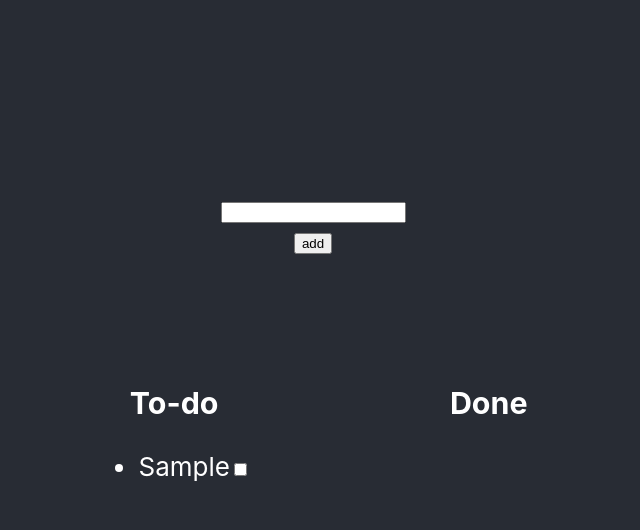
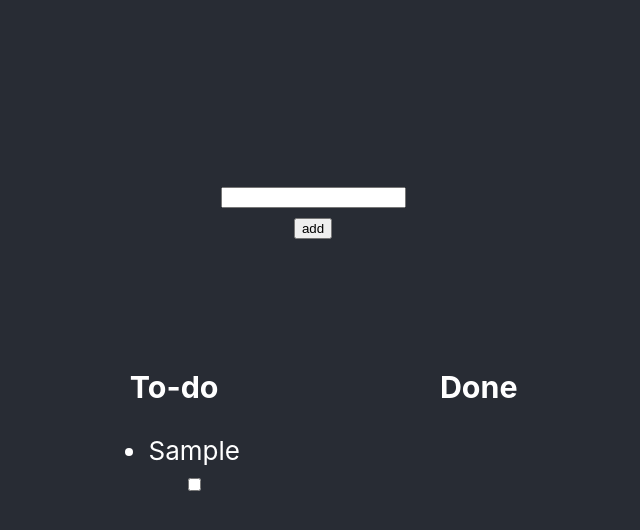
Before and after one commit to haritianaadriano/to-do-prog3-Front-end-todolist, a React (Create React App) app: page / in a window 1280 px wide. Both pictures are taken after typing "Sample" into the empty fields and a click on the button "add". Shown: the top 530 px of the page, without its empty margins (327-967 px from the left). Built offline with nearby package versions, Linux system fonts and the light colour scheme.

Commit message:
feat: checkbox component

```diff
--- /dev/null
+++ b/src/components/CheckBox.js
@@ -0,0 +1,10 @@
+export default function Checkbox({toDone, index}){
+    return(
+        <div>
+            <input
+                type="checkbox"
+                onChange={() => toDone(index)}
+            />
+        </div>
+    )
+}
--- a/src/components/Task.js
+++ b/src/components/Task.js
@@ -1,3 +1,5 @@
+import Checkbox from "./CheckBox"
+
 export default function Task({todo, index, toDone}){
     return(
         <div>
@@ -5,9 +7,9 @@ export default function Task({todo, index, toDone}){
                 key={index}
             >
                 {todo}
-                <input
-                    type="checkbox"
-                    onChange={() => toDone(index)}
+                <Checkbox
+                    toDone={toDone}
+                    index={index}
                 />
             </li>
         </div>
```
